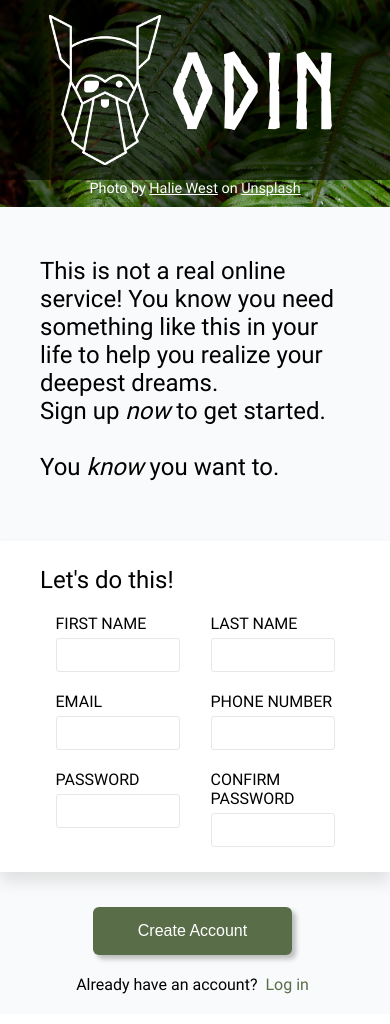
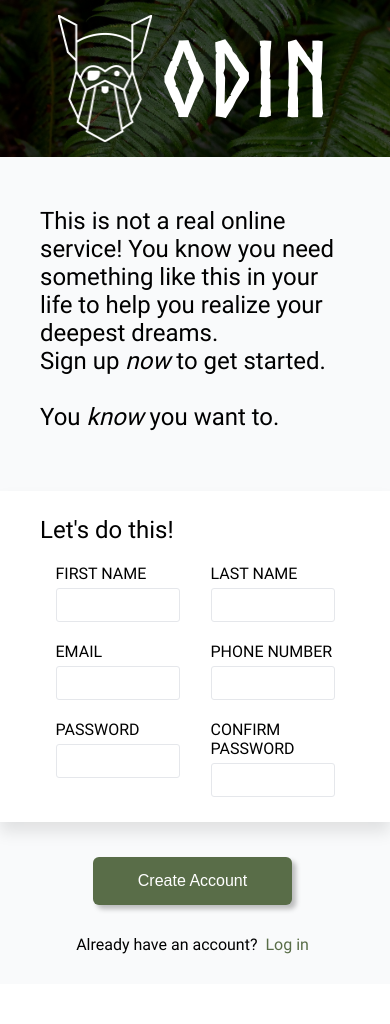
Before and after one commit to irao12/sign-up-form, a plain HTML site: page index.html in a window 390 px wide. Shown: the top 1024 px of the page. After the commit the page ends 984 px from the top, so only its background shows below. Drawn offline with Linux system fonts and the light colour scheme.

Commit message:
edited styles

```diff
--- a/style.css
+++ b/style.css
@@ -175,17 +175,24 @@ time, mark, audio, video {
     }
     .logo-section {
         width: 100vw;
-        height: 30%;
+        height: 20%;
         display: flex;
         justify-content: center;
     }
-    .logo {
+    .logo{
         margin-top: 0;
+    }
+    .logo img {
+        height: min(150px, 15vh);
+    }
+    .credit {
+        display: none;
+    }
 
-    }
     .form-section {
         width: 100vw;
     }
+
     .form-box {
         display: flex;
         flex-direction: column;
@@ -201,7 +208,7 @@ time, mark, audio, video {
         display: flex;
         justify-content: center;
         margin-left: -5px;
-        margin-bottom: -10px;
+        margin-bottom: 0px;
     }
     .log-in {
         gap: 8px;
```
